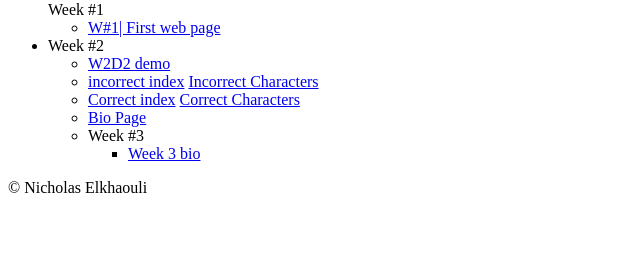
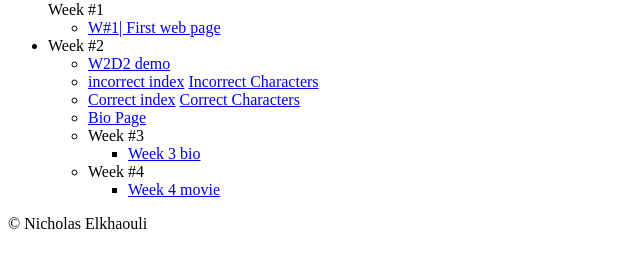
Before and after one commit to wingo65/Incorrect-file, a plain HTML site: page index.html in a window 1280 px wide. Shown: the part 79-346 px from the top of the page, without its empty margins (0-640 px from the left). Drawn offline with Linux system fonts and the light colour scheme.

Commit message:
updated index file

```diff
--- a/index.html
+++ b/index.html
@@ -72,6 +72,18 @@
 
                     </li>
 
+                    <li>Week #4
+                        <ul>
+                            <li>
+                                <a href="Wk4_movie/">Week 4 movie</a>
+                            </li>
+
+
+                        </ul>
+
+
+                    </li>
+
 
 
 
```
